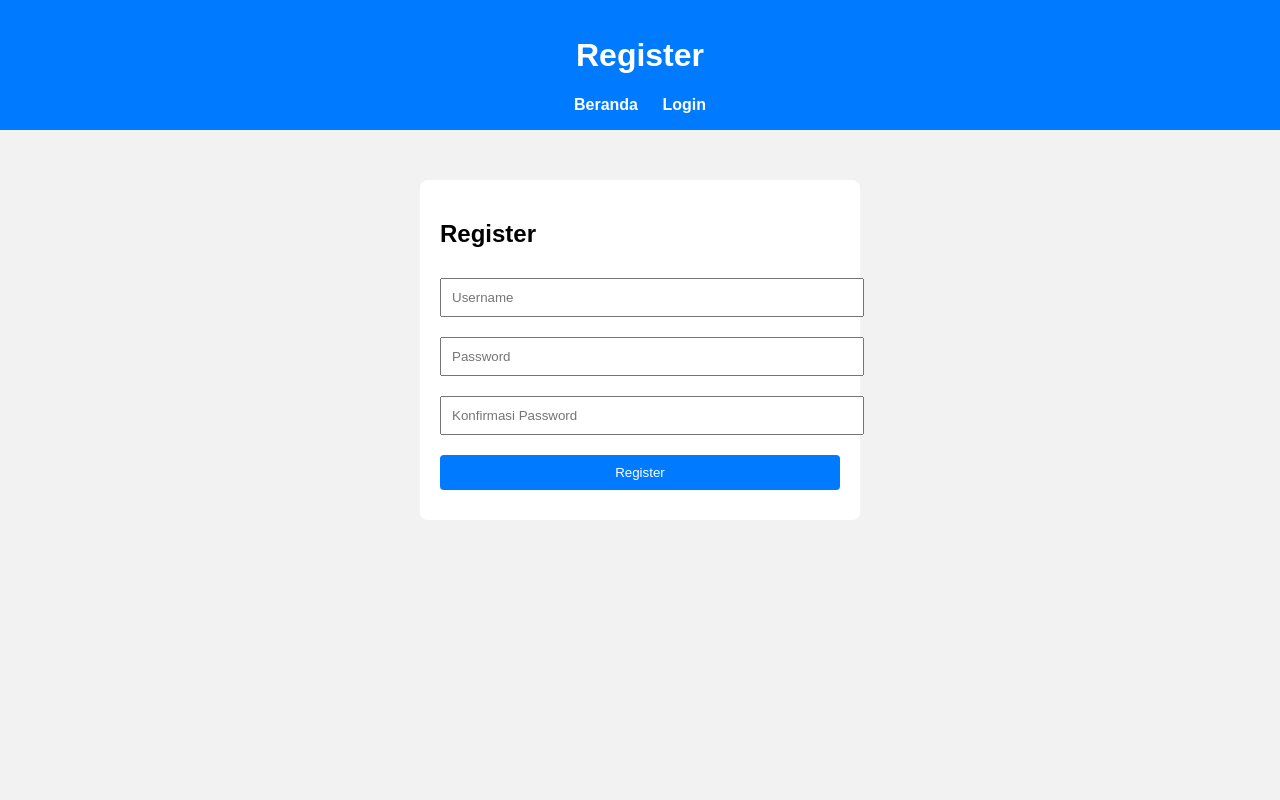
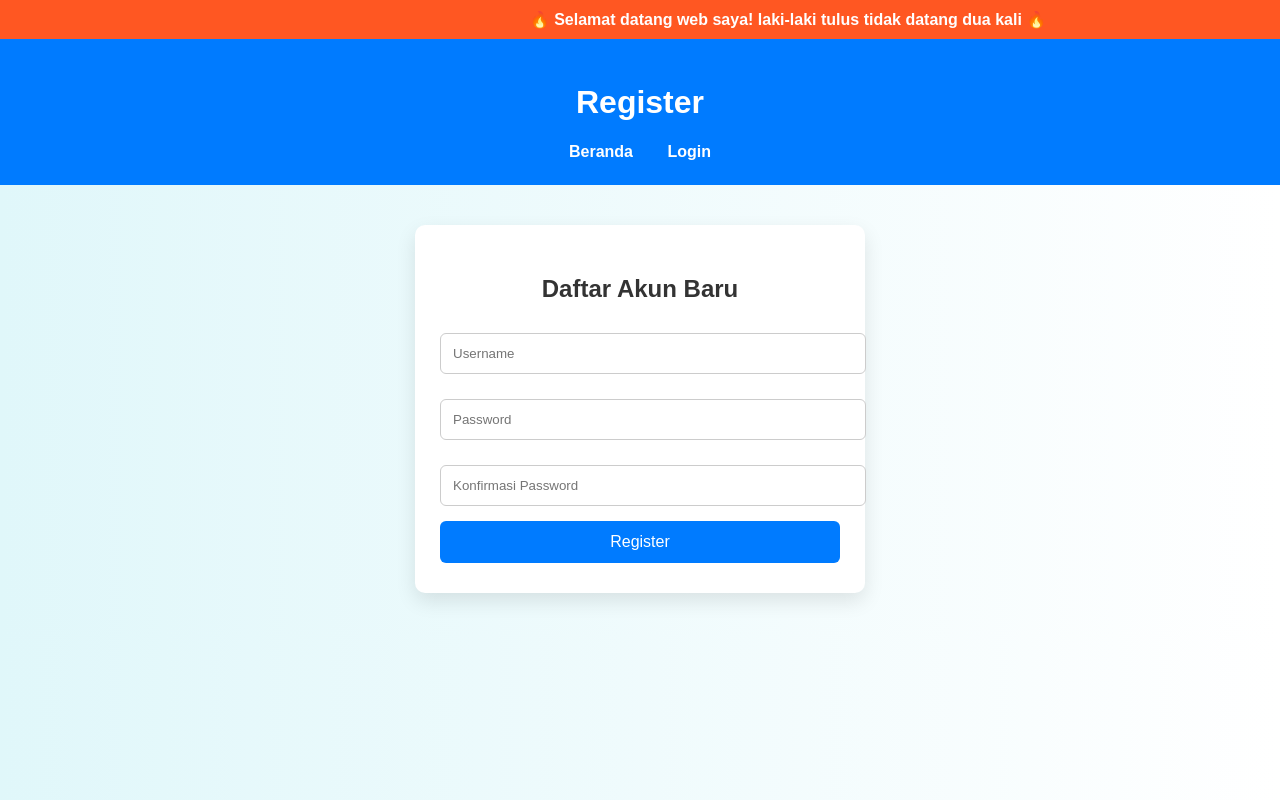
Before and after one commit to Tamaa08/register, a plain HTML site: page register.html in a window 1280 px wide. Drawn offline with Linux system fonts and the light colour scheme.

Commit message:
Update register.html

```diff
--- a/register.html
+++ b/register.html
@@ -1,19 +1,148 @@
 <!DOCTYPE html>
 <html lang="id">
 <head>
-  <meta charset="UTF-8">
-  <meta name="viewport" content="width=device-width, initial-scale=1.0">
+  <meta charset="UTF-8" />
+  <meta name="viewport" content="width=device-width, initial-scale=1.0"/>
   <title>Register - Tama Sosial Media</title>
   <style>
-    body { font-family: Arial, sans-serif; background: #f2f2f2; margin: 0; }
-    header { background: #007bff; color: white; padding: 1em; text-align: center; }
-    nav a { margin: 0 10px; color: white; text-decoration: none; font-weight: bold; }
-    .container { max-width: 400px; margin: 50px auto; background: white; padding: 20px; border-radius: 8px; }
-    input, button { width: 100%; padding: 10px; margin: 10px 0; }
-    button { background: #007bff; color: white; border: none; border-radius: 4px; cursor: pointer; }
+    body {
+      font-family: Arial, sans-serif;
+      background: linear-gradient(to right, #e0f7fa, #ffffff);
+      margin: 0;
+      padding: 0;
+      animation: fadeIn 0.7s ease;
+    }
+
+    @keyframes fadeIn {
+      from { opacity: 0; }
+      to { opacity: 1; }
+    }
+
+    .marquee {
+      background: #ff5722;
+      color: white;
+      padding: 10px;
+      font-weight: bold;
+      font-size: 1rem;
+      overflow: hidden;
+      white-space: nowrap;
+    }
+
+    .marquee span {
+      display: inline-block;
+      padding-left: 100%;
+      animation: marquee 12s linear infinite;
+    }
+
+    @keyframes marquee {
+      0% { transform: translateX(0); }
+      100% { transform: translateX(-100%); }
+    }
+
+    header {
+      background: #007bff;
+      color: white;
+      padding: 1.5em 1em;
+      text-align: center;
+    }
+
+    nav a {
+      margin: 0 15px;
+      color: white;
+      text-decoration: none;
+      font-weight: bold;
+      transition: color 0.3s;
+    }
+
+    nav a:hover {
+      color: #ffeb3b;
+    }
+
+    .container {
+      max-width: 400px;
+      margin: 40px auto;
+      background: white;
+      padding: 30px 25px;
+      border-radius: 10px;
+      box-shadow: 0 8px 20px rgba(0, 0, 0, 0.1);
+      animation: slideIn 0.6s ease-out;
+    }
+
+    @keyframes slideIn {
+      from { opacity: 0; transform: translateY(30px); }
+      to { opacity: 1; transform: translateY(0); }
+    }
+
+    h2 {
+      text-align: center;
+      color: #333;
+    }
+
+    input {
+      width: 100%;
+      padding: 12px;
+      margin-top: 10px;
+      margin-bottom: 15px;
+      border-radius: 6px;
+      border: 1px solid #ccc;
+      transition: border-color 0.3s, box-shadow 0.3s;
+    }
+
+    input:focus {
+      border-color: #007bff;
+      box-shadow: 0 0 5px rgba(0,123,255,0.4);
+      outline: none;
+    }
+
+    button {
+      width: 100%;
+      padding: 12px;
+      background: #007bff;
+      color: white;
+      font-size: 1rem;
+      border: none;
+      border-radius: 6px;
+      cursor: pointer;
+      transition: background 0.3s, transform 0.2s;
+    }
+
+    button:hover {
+      background: #0056b3;
+      transform: scale(1.03);
+    }
+
+    .toast {
+      position: fixed;
+      bottom: 30px;
+      left: 50%;
+      transform: translateX(-50%);
+      background: #28a745;
+      color: white;
+      padding: 12px 20px;
+      border-radius: 6px;
+      display: none;
+      box-shadow: 0 4px 10px rgba(0,0,0,0.3);
+      z-index: 999;
+    }
+
+    .toast.show {
+      display: block;
+      animation: fadeOut 3s forwards;
+    }
+
+    @keyframes fadeOut {
+      0% { opacity: 1; }
+      80% { opacity: 1; }
+      100% { opacity: 0; display: none; }
+    }
   </style>
 </head>
 <body>
+
+  <div class="marquee">
+    <span>🔥 Selamat datang web saya! laki-laki tulus tidak datang dua kali 🔥</span>
+  </div>
+
   <header>
     <h1>Register</h1>
     <nav>
@@ -23,11 +152,43 @@
   </header>
 
   <div class="container">
-    <h2>Register</h2>
-    <input type="text" placeholder="Username">
-    <input type="password" placeholder="Password">
-    <input type="password" placeholder="Konfirmasi Password">
-    <button>Register</button>
+    <h2>Daftar Akun Baru</h2>
+    <input type="text" id="username" placeholder="Username" />
+    <input type="password" id="password" placeholder="Password" />
+    <input type="password" id="confirm" placeholder="Konfirmasi Password" />
+    <button onclick="register()">Register</button>
   </div>
+
+  <div class="toast" id="toast">✅ Pendaftaran berhasil!</div>
+
+  <script>
+    function register() {
+      const username = document.getElementById("username").value;
+      const password = document.getElementById("password").value;
+      const confirm = document.getElementById("confirm").value;
+      const toast = document.getElementById("toast");
+
+      if (!username || !password || !confirm) {
+        alert("⚠️ Semua kolom harus diisi.");
+        return;
+      }
+
+      if (password !== confirm) {
+        alert("❌ Password tidak cocok.");
+        return;
+      }
+
+      // Tampilkan toast
+      toast.classList.add("show");
+      setTimeout(() => {
+        toast.classList.remove("show");
+      }, 3000);
+
+      // Reset form
+      document.getElementById("username").value = "";
+      document.getElementById("password").value = "";
+      document.getElementById("confirm").value = "";
+    }
+  </script>
 </body>
 </html>
```
